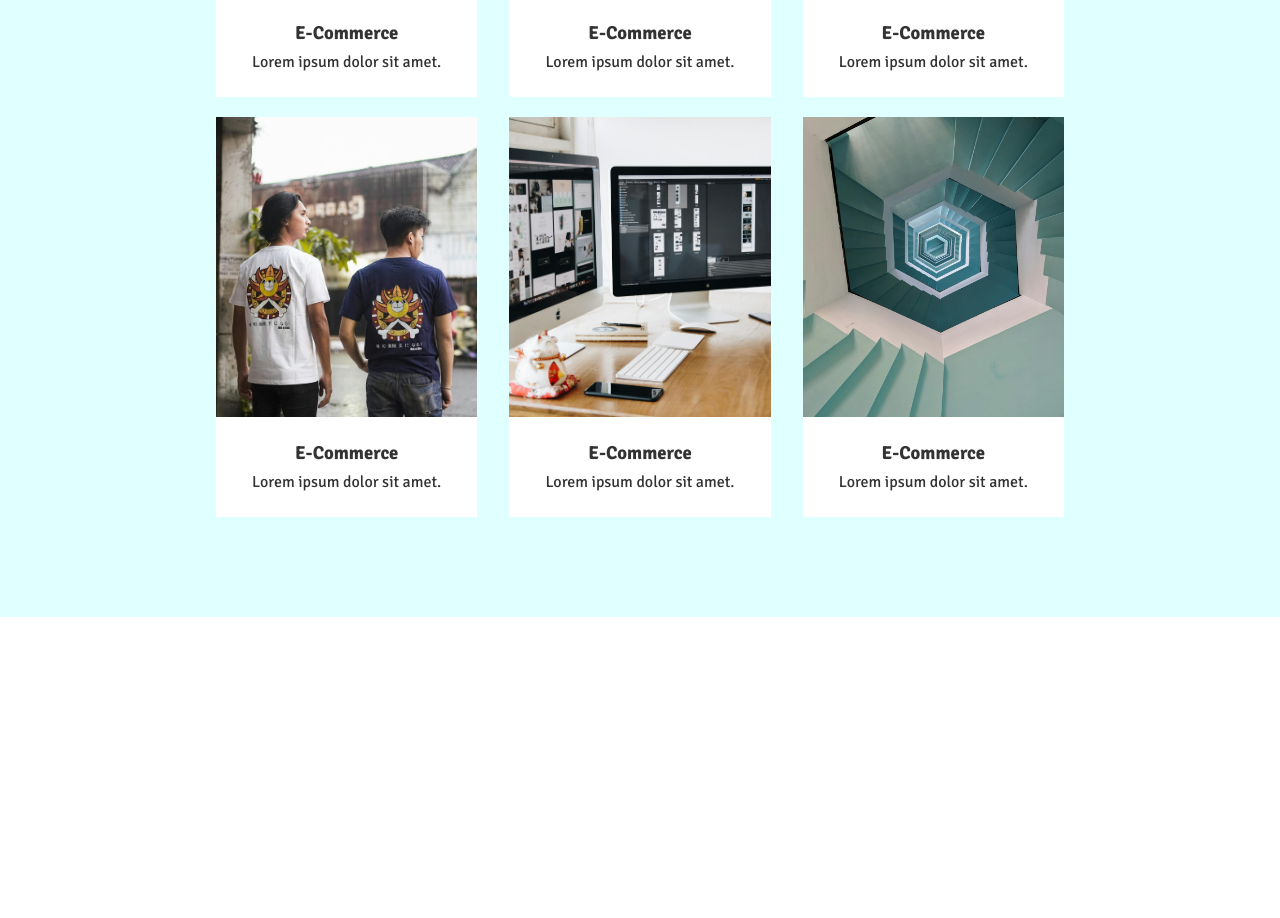
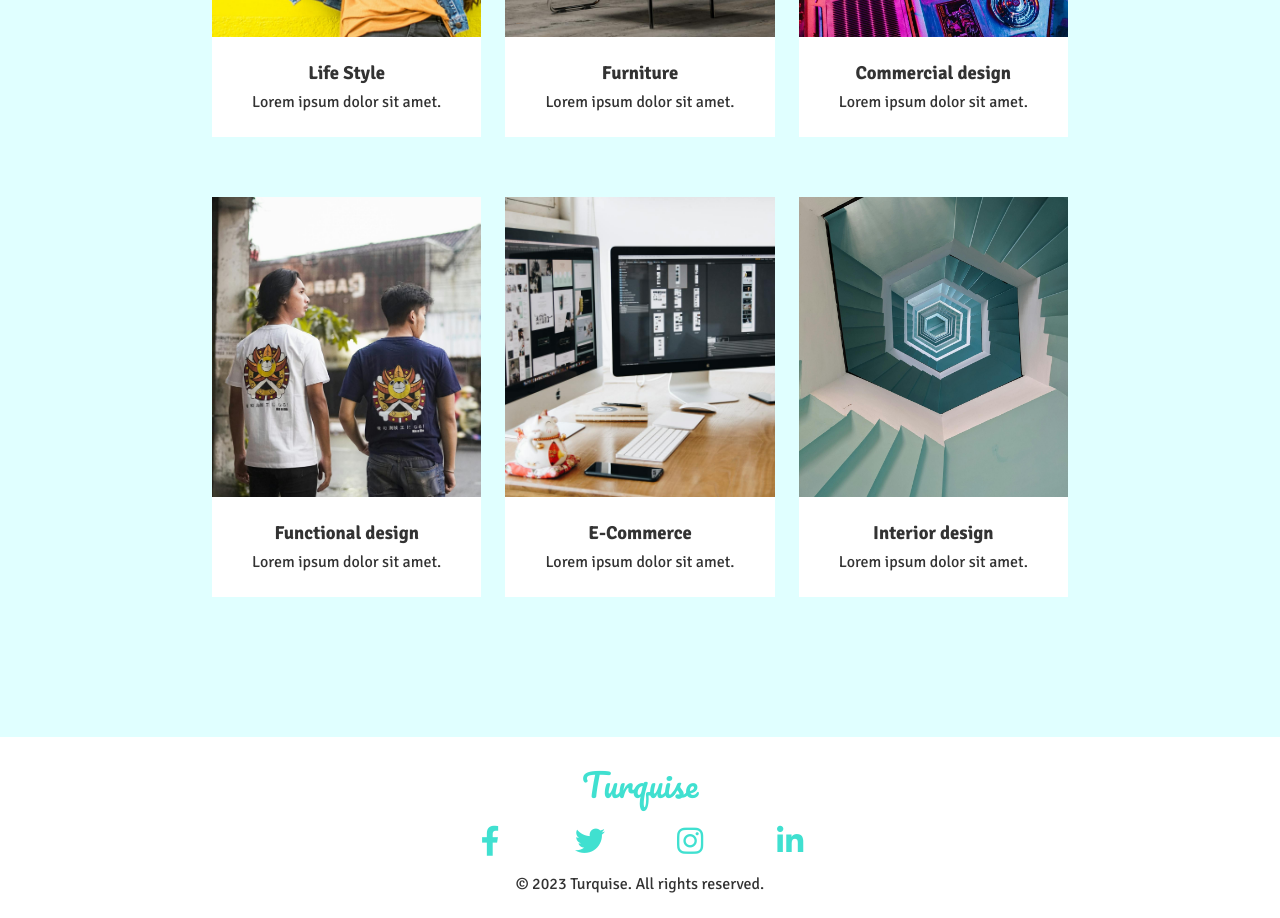
Before and after one commit to dbednarczyk99/Projekt3-zadanie3.6, a plain HTML site: page index.html in a window 1280 px wide. Shown: the part 1787-2705 px from the top of the page. Before the commit the page ends 2404 px from the top, so only its background shows below. Drawn offline with Linux system fonts and the light colour scheme.

Commit message:
Add footer

```diff
--- a/index.html
+++ b/index.html
@@ -71,51 +71,51 @@
                     <p>Lorem ipsum dolor sit amet, consectetur adipiscing elit.</p>
                 </div>
                 <div class="row">
-                    <div class="portfolio-item px-3 col-12 col-lg-4 col-md-6">
+                    <div class="portfolio-item col-12 col-lg-4 col-md-6">
                         <div class="card justify-content-center">
                             <div class="portfolio-image">
                                 <img src="images/lifestyle-yellow.jpg" alt="image">
                             </div>
                         </div>
                         <div class="portfolio-content d-flex flex-column justify-content-center align-items-center text-center">
-                            <h3>E-Commerce</h3>
+                            <h3>Life Style</h3>
                             <p>Lorem ipsum dolor sit amet.</p>
                         </div>
                     </div>
-                    <div class="portfolio-item px-3 col-12 col-lg-4 col-md-6">
+                    <div class="portfolio-item col-12 col-lg-4 col-md-6">
                         <div class="card justify-content-center">
                             <div class="portfolio-image">
                                 <img src="images/chair.jpg" alt="image">
                             </div>
                         </div>
                         <div class="portfolio-content d-flex flex-column justify-content-center align-items-center text-center">
-                            <h3>E-Commerce</h3>
+                            <h3>Furniture</h3>
                             <p>Lorem ipsum dolor sit amet.</p>
                         </div>
                     </div>
-                    <div class="portfolio-item px-3 col-12 col-lg-4 col-md-6">
+                    <div class="portfolio-item col-12 col-lg-4 col-md-6">
                         <div class="card justify-content-center">
                             <div class="portfolio-image">
                                 <img src="images/roof.jpg" alt="image">
                             </div>
                         </div>
                         <div class="portfolio-content d-flex flex-column justify-content-center align-items-center text-center">
-                            <h3>E-Commerce</h3>
+                            <h3>Commercial design</h3>
                             <p>Lorem ipsum dolor sit amet.</p>
                         </div>
                     </div>
-                    <div class="portfolio-item px-3 col-12 col-lg-4 col-md-6">
+                    <div class="portfolio-item col-12 col-lg-4 col-md-6">
                         <div class="card justify-content-center">
                             <div class="portfolio-image">
                                 <img src="images/t-shirt2.jpg" alt="image">
                             </div>
                         </div>
                         <div class="portfolio-content d-flex flex-column justify-content-center align-items-center text-center">
-                            <h3>E-Commerce</h3>
+                            <h3>Functional design</h3>
                             <p>Lorem ipsum dolor sit amet.</p>
                         </div>
                     </div>
-                    <div class="portfolio-item px-3 col-12 col-lg-4 col-md-6">
+                    <div class="portfolio-item col-12 col-lg-4 col-md-6">
                         <div class="card justify-content-center">
                             <div class="portfolio-image">
                                 <img src="images/design-white.jpg" alt="image">
@@ -126,19 +126,33 @@
                             <p>Lorem ipsum dolor sit amet.</p>
                         </div>
                     </div>
-                    <div class="portfolio-item px-3 col-12 col-lg-4 col-md-6">
+                    <div class="portfolio-item col-12 col-lg-4 col-md-6">
                         <div class="card justify-content-center">
                             <div class="portfolio-image">
                                 <img src="images/stairs.jpg" alt="image">
                             </div>
                         </div>
                         <div class="portfolio-content d-flex flex-column justify-content-center align-items-center text-center">
-                            <h3>E-Commerce</h3>
+                            <h3>Interior design</h3>
                             <p>Lorem ipsum dolor sit amet.</p>
                         </div>
                     </div>
                 </div>
             </div>
         </section>
+        <footer class="footer">
+            <div class="container d-flex flex-column justify-content-center align-items-center text-center">
+                <div class="logo">
+                    <a href="#">Turquise</a>
+                </div>
+                <ul class="social-media d-flex justify-content-center align-items-center">
+                    <li><a href="#"><i class="fa-brands fa-facebook-f"></i>Facebook</a></li>
+                    <li><a href="#"><i class="fa-brands fa-twitter"></i>Twitter</a></li>
+                    <li><a href="#"><i class="fa-brands fa-instagram"></i>Instagram</a></li>
+                    <li><a href="#"><i class="fa-brands fa-linkedin-in"></i>LinkedIn</a></li>
+                </ul>
+                <p>&copy; 2023 Turquise. All rights reserved.</p>
+            </div>
+        </footer>
     </body>
 </html>
--- a/sass/style.scss
+++ b/sass/style.scss
@@ -95,6 +95,7 @@ h2, h1, h3, p {
         }
 
     }
+}
 .logo {
     a {
         text-decoration: none;
@@ -103,13 +104,15 @@ h2, h1, h3, p {
         font-size: 2rem;
         padding: 10px;
         margin-right: 30px;
+        margin-left: 30px;
+        text-align: center;
         &:hover {
             color: $secondary-color;
             transition: $transition;
         }
     }
 }
-}
+
 
 /* SPLASH */
 .splash {
@@ -157,6 +160,8 @@ h2, h1, h3, p {
 /* SERVICE */
 
 .service-item {
+    margin-bottom: 20px;
+    //max-width: 300px;
     i {
         display: flex;
         text-align: center;
@@ -172,9 +177,11 @@ h2, h1, h3, p {
         border-color: $primary-color;
         border: 5px solid;
         line-height: 80px;
+        margin: 10px;
     }
     P {
         text-align: center;
+        max-width: 340px;
     }
 
 }
@@ -184,7 +191,7 @@ h2, h1, h3, p {
     background-color: $background-secondary-color;
 }
 .portfolio-item {
-    border-radius: 10px;
+    margin-bottom: 40px;
 }
 .portfolio-content {
     height: 100px;
@@ -217,6 +224,39 @@ h2, h1, h3, p {
     object-fit: cover;
 }
 
+/* FOOTER */
+.footer {
+    padding: 0 12px;
+    background-color: $background-color;
+    display: flex;
+    ul {
+        padding: 0;
+        margin: 0;
+        list-style-type: none;
+        li {
+            display: inline-block;
+            position: relative;
+            font-size: 0;
+            text-align: center;
+            padding: 0 20px;
+             i {
+                text-decoration: none;
+                color: $primary-color;
+                font-size: 30px;
+                background: $background-color;
+                width: 60px;
+                height: 60px;
+                border-radius: 50%;
+                line-height: 60px;
+                &:hover {
+                    color: $secondary-color;
+                    transition: $transition;
+                }
+            }
+        }
+    }
+}
+
 
 
 /* MEDIA */
```
Also changed, not shown: css/style.css, 1 other file. Lines whose indentation alone changed are shown as unchanged.
